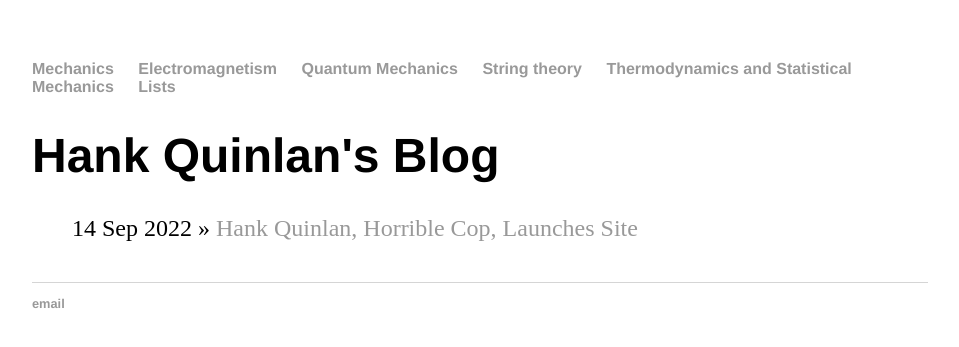
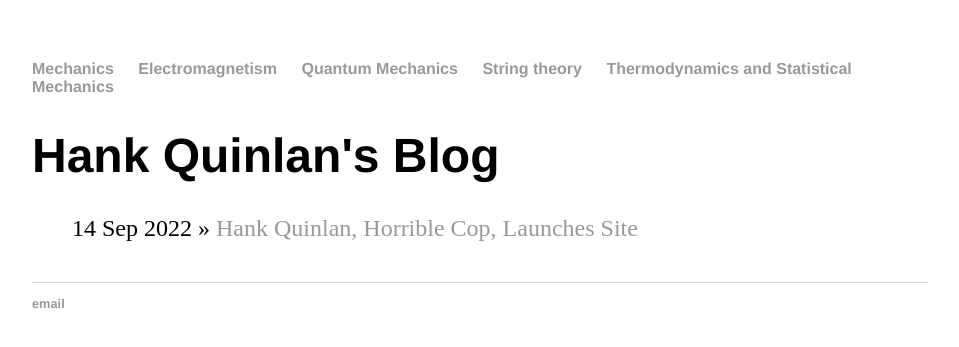
Before and after one commit to Lucas1Santos2Sousa/Lucas1Santos2Sousa.github.io, a Jekyll site: the page built from Books/index.html, in a window 1280 px wide. Shown: the top 347 px of the page, without its empty margins (160-1119 px from the left). Built offline with Jekyll 4.4.1, drawn with Linux system fonts in a browser that asks for light colours.

Commit message:
Update default2.html

```diff
--- a/_layouts/default2.html
+++ b/_layouts/default2.html
@@ -13,7 +13,6 @@
 				<li><a href="/Books/Quantum mechanics">Quantum Mechanics</a></li>
 				<li><a href="/Books/String theory">String theory</a></li>
 				<li><a href="/Books/Thermodynamics and Statistical Mechanics">Thermodynamics and Statistical Mechanics</a></li>
-				<li><a href="/Lists">Lists</a></li>
 	    		</ul>
 			</nav>
 			<div class="container">
```
